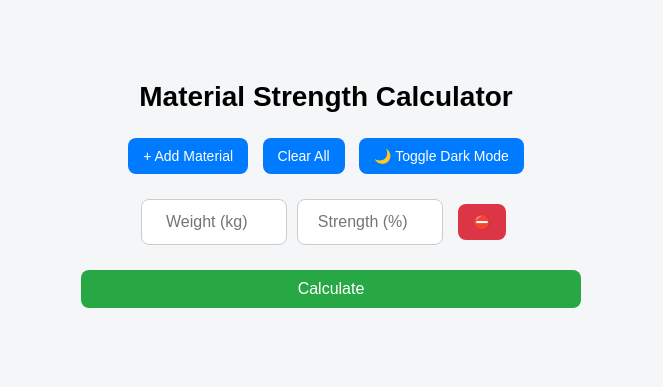
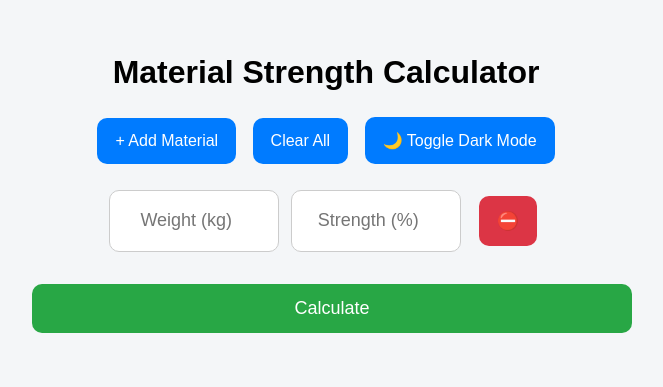
Before and after one commit to JuanPGarza3047/Dureza, a plain HTML site: page index.html in a window 1280 px wide. Shown: the part 202-589 px from the top of the page, without its empty margins (314-977 px from the left). Drawn offline with Linux system fonts and the light colour scheme.

Commit message:
Update styles for improved layout and appearance

```diff
--- a/style.css
+++ b/style.css
@@ -5,20 +5,22 @@ body {
     display: flex;
     justify-content: center;
     align-items: center;
-    height: 100vh;
+    min-height: 100vh;
     background: #f4f6f8;
+    transition: 0.3s;
 }
 
 /* Container */
 .container {
     text-align: center;
-    width: 90%;
-    max-width: 500px;
+    width: 95%;
+    max-width: 600px;
+    padding: 20px;
 }
 
 /* Title */
 h1 {
-    font-size: 28px;
+    font-size: 32px;
     margin-bottom: 20px;
 }
 
@@ -27,14 +29,15 @@ h1 {
     margin-bottom: 20px;
 }
 
+/* Buttons */
 button {
-    padding: 10px 15px;
-    margin: 5px;
+    padding: 14px 18px;
+    margin: 6px;
     border: none;
-    border-radius: 8px;
+    border-radius: 10px;
     background: #007bff;
     color: white;
-    font-size: 14px;
+    font-size: 16px;
     cursor: pointer;
     transition: 0.2s;
 }
@@ -46,29 +49,25 @@ button:hover {
 /* Calculate button */
 .calculate-btn {
     width: 100%;
-    margin-top: 15px;
-    font-size: 16px;
+    margin-top: 20px;
+    font-size: 18px;
     background: #28a745;
-}
-
-.calculate-btn:hover {
-    background: #1e7e34;
 }
 
 /* Rows */
 .material-row {
     display: flex;
     justify-content: center;
-    gap: 10px;
-    margin-bottom: 10px;
+    gap: 12px;
+    margin-bottom: 12px;
 }
 
 /* Inputs */
 input {
-    padding: 12px;
-    font-size: 16px;
-    width: 120px;
-    border-radius: 8px;
+    padding: 14px;
+    font-size: 18px;
+    width: 140px;
+    border-radius: 10px;
     border: 1px solid #ccc;
     text-align: center;
 }
@@ -76,6 +75,7 @@ input {
 /* Remove button */
 .remove-btn {
     background: #dc3545;
+    font-size: 18px;
 }
 
 .remove-btn:hover {
@@ -84,8 +84,9 @@ input {
 
 /* Result */
 #result {
-    margin-top: 20px;
-    font-size: 20px;
+    margin-top: 25px;
+    font-size: 24px;
+    font-weight: bold;
 }
 
 /* 🌙 Dark Mode */
```
